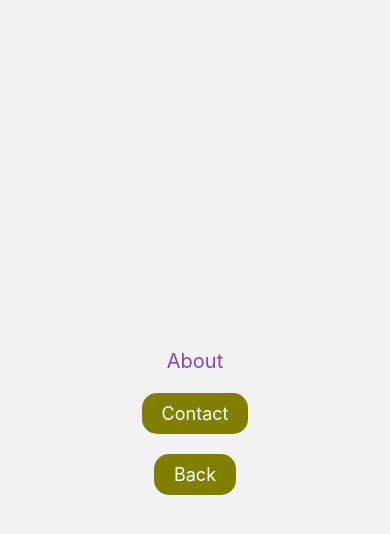
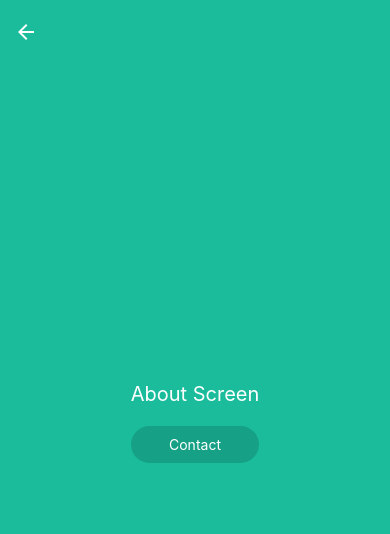
Before and after one commit to abhijitsinha-dev/react-native, a React Native app: screen /About in a window 390 px wide. Shown: the top 534 px of the page. Built offline with nearby package versions, Linux system fonts and the light colour scheme.

Commit message:
Styling all screens in Stack navigation

```diff
--- a/App.jsx
+++ b/App.jsx
@@ -11,7 +11,18 @@ const Stack = createNativeStackNavigator();
 const App = () => {
   return (
     <NavigationContainer>
-      <Stack.Navigator>
+      <Stack.Navigator
+        screenOptions={{
+          headerTitle: '',
+          headerTintColor: 'white',
+          headerTransparent: true,
+          contentStyle: {
+            flex: 1,
+            backgroundColor: '#1abc9c',
+            justifyContent: 'center',
+            alignItems: 'center',
+          },
+        }}>
         <Stack.Screen
           name="Login"
           component={Login}
@@ -24,17 +35,9 @@ const App = () => {
           options={{headerShown: false}}
         />
 
-        <Stack.Screen
-          name="About"
-          component={About}
-          options={{headerShown: false}}
-        />
+        <Stack.Screen name="About" component={About} />
 
-        <Stack.Screen
-          name="Contact"
-          component={Contact}
-          options={{headerShown: false}}
-        />
+        <Stack.Screen name="Contact" component={Contact} />
       </Stack.Navigator>
     </NavigationContainer>
   );
--- a/src/navigation/About.jsx
+++ b/src/navigation/About.jsx
@@ -3,17 +3,12 @@ import React from 'react';
 
 const About = ({navigation}) => {
   return (
-    <View style={styles.mainContainer}>
-      <Text style={styles.Heading}>About</Text>
+    <View>
+      <Text style={styles.Heading}>About Screen</Text>
       <TouchableOpacity
         style={styles.button}
         onPress={() => navigation.navigate('Contact')}>
         <Text style={styles.buttonText}>Contact</Text>
-      </TouchableOpacity>
-      <TouchableOpacity
-        style={styles.button}
-        onPress={() => navigation.goBack()}>
-        <Text style={styles.buttonText}>Back</Text>
       </TouchableOpacity>
     </View>
   );
@@ -22,24 +17,18 @@ const About = ({navigation}) => {
 export default About;
 
 const styles = StyleSheet.create({
-  mainContainer: {
-    flex: 1,
-    justifyContent: 'center',
-    alignItems: 'center',
-  },
   Heading: {
-    color: '#8e44ad',
+    color: 'white',
     fontSize: 20,
   },
   button: {
+    backgroundColor: '#16a085',
+    borderRadius: 20,
     paddingVertical: 10,
-    paddingHorizontal: 20,
     marginTop: 20,
-    borderRadius: 15,
-    backgroundColor: 'olive',
   },
   buttonText: {
     color: 'white',
-    fontSize: 18,
+    textAlign: 'center',
   },
 });
--- a/src/navigation/Contact.jsx
+++ b/src/navigation/Contact.jsx
@@ -3,13 +3,8 @@ import React from 'react';
 
 const Contact = ({navigation}) => {
   return (
-    <View style={styles.mainContainer}>
-      <Text style={styles.Heading}>Contact</Text>
-      <TouchableOpacity
-        style={styles.button}
-        onPress={() => navigation.goBack()}>
-        <Text style={styles.buttonText}>Back</Text>
-      </TouchableOpacity>
+    <View>
+      <Text style={styles.Heading}>Contact Screen</Text>
     </View>
   );
 };
@@ -17,24 +12,8 @@ const Contact = ({navigation}) => {
 export default Contact;
 
 const styles = StyleSheet.create({
-  mainContainer: {
-    flex: 1,
-    justifyContent: 'center',
-    alignItems: 'center',
-  },
   Heading: {
-    color: '#8e44ad',
+    color: 'white',
     fontSize: 20,
   },
-  button: {
-    paddingVertical: 10,
-    paddingHorizontal: 20,
-    marginTop: 20,
-    borderRadius: 15,
-    backgroundColor: 'olive',
-  },
-  buttonText: {
-    color: 'white',
-    fontSize: 18,
-  },
 });
--- a/src/navigation/Home.jsx
+++ b/src/navigation/Home.jsx
@@ -7,7 +7,7 @@ const Home = props => {
   console.log(username);
 
   return (
-    <View style={styles.mainContainer}>
+    <View>
       <Text style={styles.Heading}>Hello {username}</Text>
       <TouchableOpacity
         style={styles.button}
@@ -21,24 +21,18 @@ const Home = props => {
 export default Home;
 
 const styles = StyleSheet.create({
-  mainContainer: {
-    flex: 1,
-    justifyContent: 'center',
-    alignItems: 'center',
-  },
   Heading: {
-    color: '#8e44ad',
+    color: 'white',
     fontSize: 20,
   },
   button: {
+    backgroundColor: '#16a085',
+    borderRadius: 20,
     paddingVertical: 10,
-    paddingHorizontal: 20,
     marginTop: 20,
-    borderRadius: 15,
-    backgroundColor: 'olive',
   },
   buttonText: {
     color: 'white',
-    fontSize: 18,
+    textAlign: 'center',
   },
 });
--- a/src/navigation/Login.jsx
+++ b/src/navigation/Login.jsx
@@ -1,22 +1,61 @@
-import {View, Text, TextInput, Button} from 'react-native';
+import {
+  View,
+  Text,
+  TextInput,
+  Button,
+  TouchableOpacity,
+  StyleSheet,
+  Alert,
+} from 'react-native';
 import React, {useState} from 'react';
 
 const Login = ({navigation}) => {
   const [username, setUsername] = useState('');
+
+  const handleSubmit = () => {
+    if (!username) {
+      Alert.alert('Invalid Input', 'Enter your name to proceed', [
+        {text: 'OK'},
+      ]);
+    }
+
+    navigation.navigate('Home', {username});
+  };
   return (
-    <View style={{flex: 1, justifyContent: 'center', alignItems: 'center'}}>
+    <View>
       <TextInput
-        placeholder="Username"
+        placeholder="Enter Your Name"
+        placeholderTextColor={'white'}
         value={username}
         onChangeText={setUsername}
+        style={styles.textInput}
       />
-      <TextInput placeholder="Password" secureTextEntry />
-      <Button
-        title="Login"
-        onPress={() => navigation.navigate('Home', {username})}
-      />
+
+      <TouchableOpacity style={styles.button} onPress={handleSubmit}>
+        <Text style={styles.buttonText}>Proceed</Text>
+      </TouchableOpacity>
     </View>
   );
 };
 
 export default Login;
+
+const styles = StyleSheet.create({
+  textInput: {
+    backgroundColor: '#16a085',
+    borderRadius: 20,
+    width: 250,
+    color: 'white',
+    marginBottom: 20,
+    paddingLeft: 20,
+  },
+  button: {
+    backgroundColor: '#16a085',
+    borderRadius: 20,
+    paddingVertical: 10,
+  },
+  buttonText: {
+    color: 'white',
+    textAlign: 'center',
+  },
+});
```
